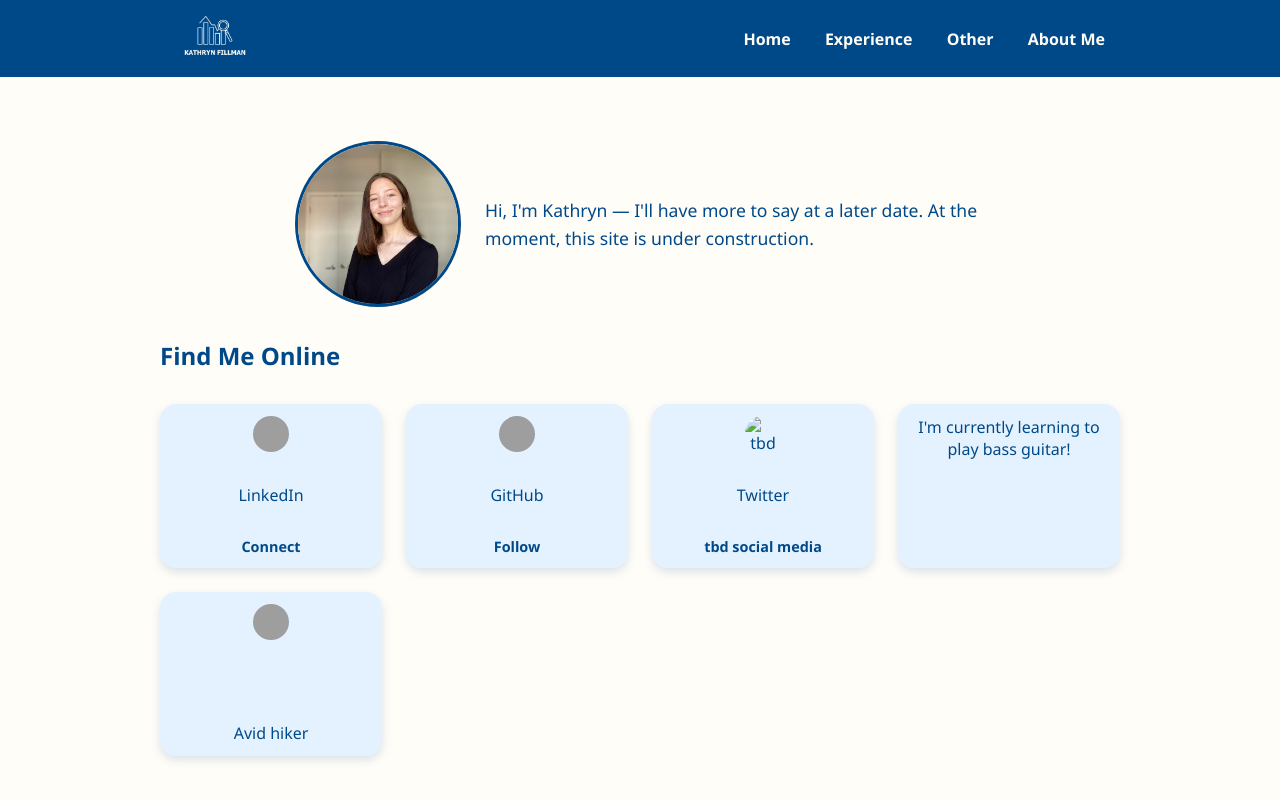
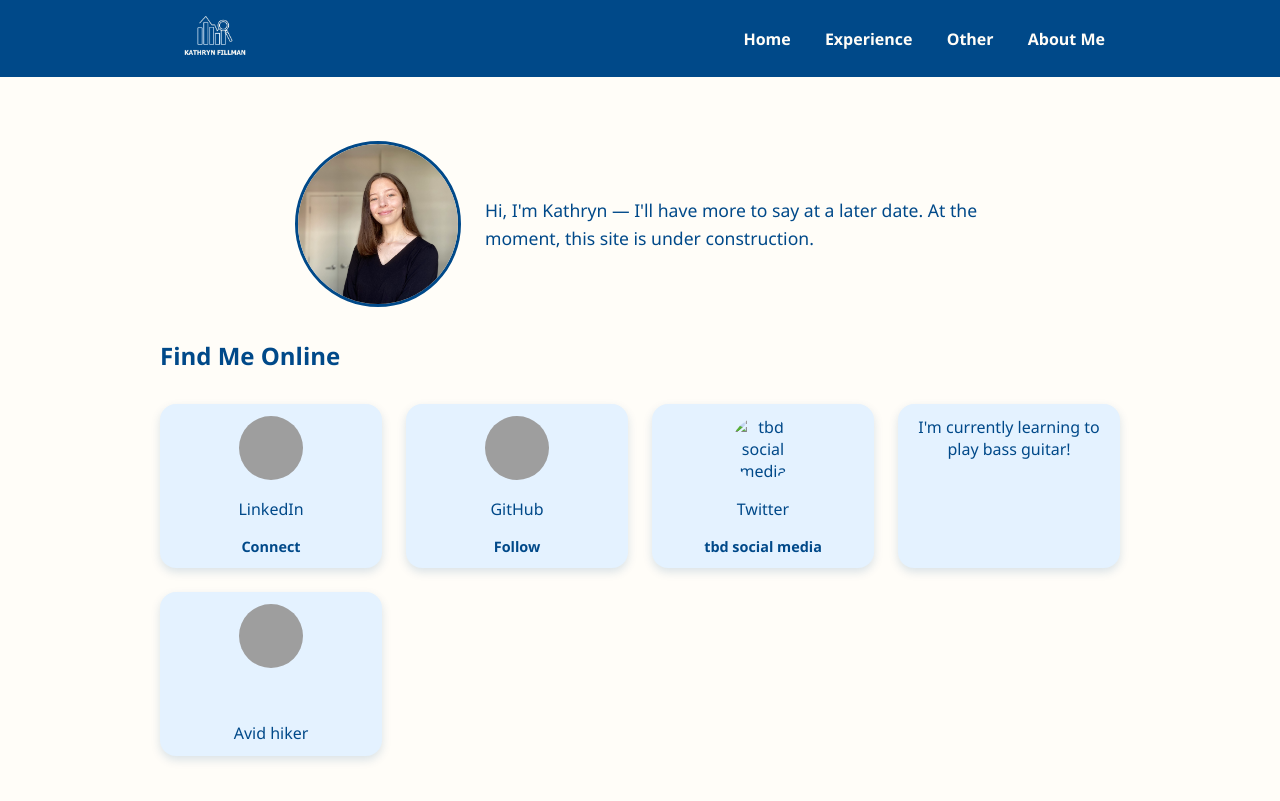
Before and after one commit to kfillman/kfillman.github.io, a Jekyll site: the page built from index.md, in a window 1280 px wide. Shown: the top 801 px of the page. Built offline with Jekyll 4.4.1, drawn with Linux system fonts in a browser that asks for light colours; grey boxes are pictures that could not be loaded.

Commit message:
Update style.css

```diff
--- a/assets/css/style.css
+++ b/assets/css/style.css
@@ -197,8 +197,8 @@ nav {
 }
 
 .mini-card img {
-    width: 36px;
-    height: 36px;
+    width: 64px;
+    height: 64px;
     border-radius: 50%;
     object-fit: cover;
     margin-bottom: 0.25em;
```
